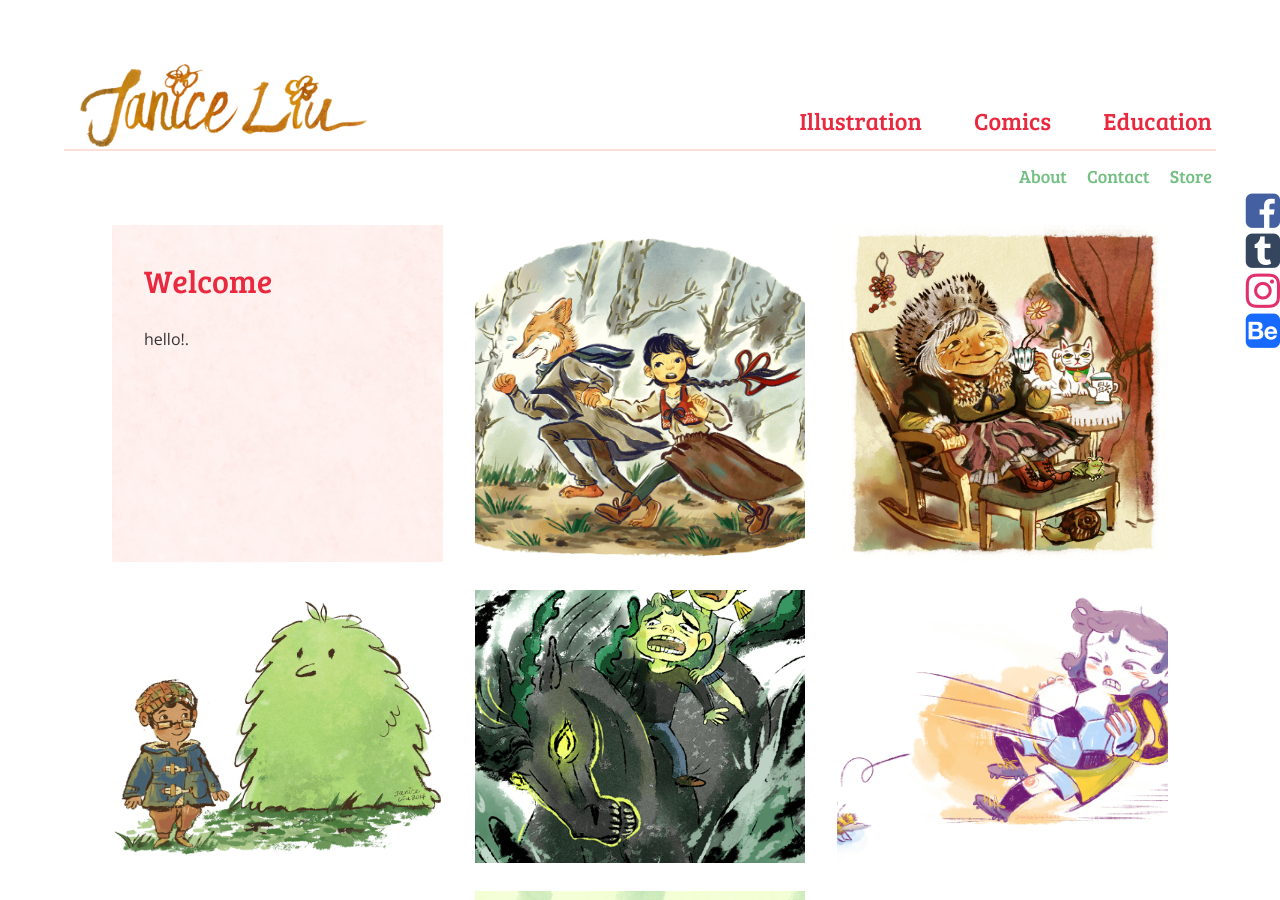
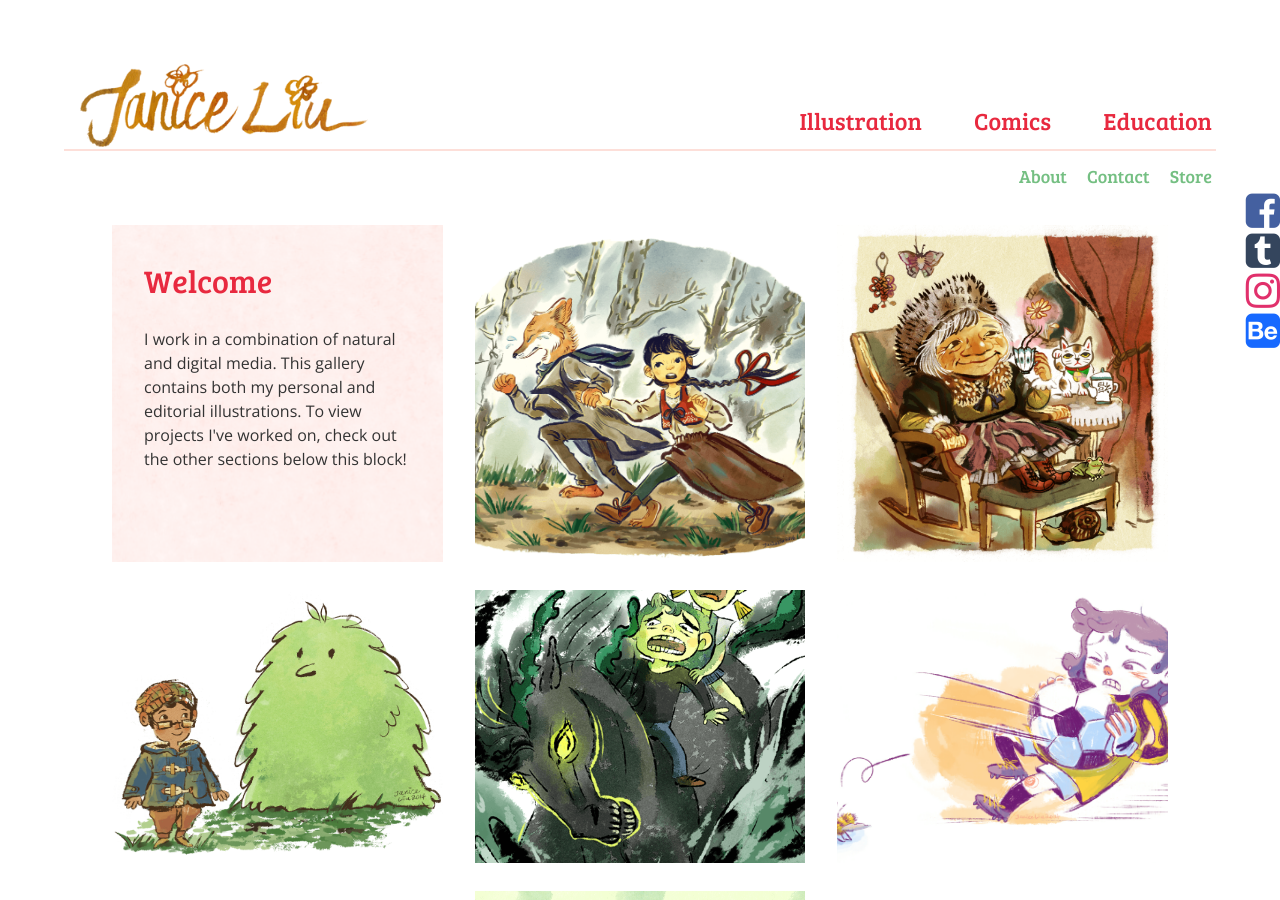
Before and after one commit to flutterdoodle/flutterdoodle.github.io, a Jekyll site: the page built from illustrations.html, in a window 1280 px wide and 900 px high. Built offline with Jekyll 4.4.1, drawn with Linux system fonts in a browser that asks for light colours; nearby versions of some CDN libraries.

Commit message:
Update illustrations.html

```diff
--- a/illustrations.html
+++ b/illustrations.html
@@ -3,7 +3,7 @@ layout: gallery
 permalink: /illustrations/
 series:
   - title: Welcome
-    description: hello!.
+    description: I work in a combination of natural and digital media. This gallery contains both my personal and editorial illustrations. To view projects I've worked on, check out the other sections below this block!
     thirds: true
     images:
       - thumb: /img/illustrations/cryingfox-s.png
@@ -34,6 +34,9 @@ series:
       - thumb: /img/illustrations/storycookbook-1-th.png
         full: /img/illustrations/storycookbook-1.png
         desc: Story Cookbook for Story Planet - Front cover
+      - thumb: /img/illustrations/storycookbook-7-th.png
+        full: /img/illustrations/storycookbook-7.png
+        desc: Back Cover
       - thumb: /img/illustrations/storycookbook-2-th.png
         full: /img/illustrations/storycookbook-2.png
         desc: Table of Contents
```
Also changed, not shown: other parts of illustrations.html (+0 -3 lines).
